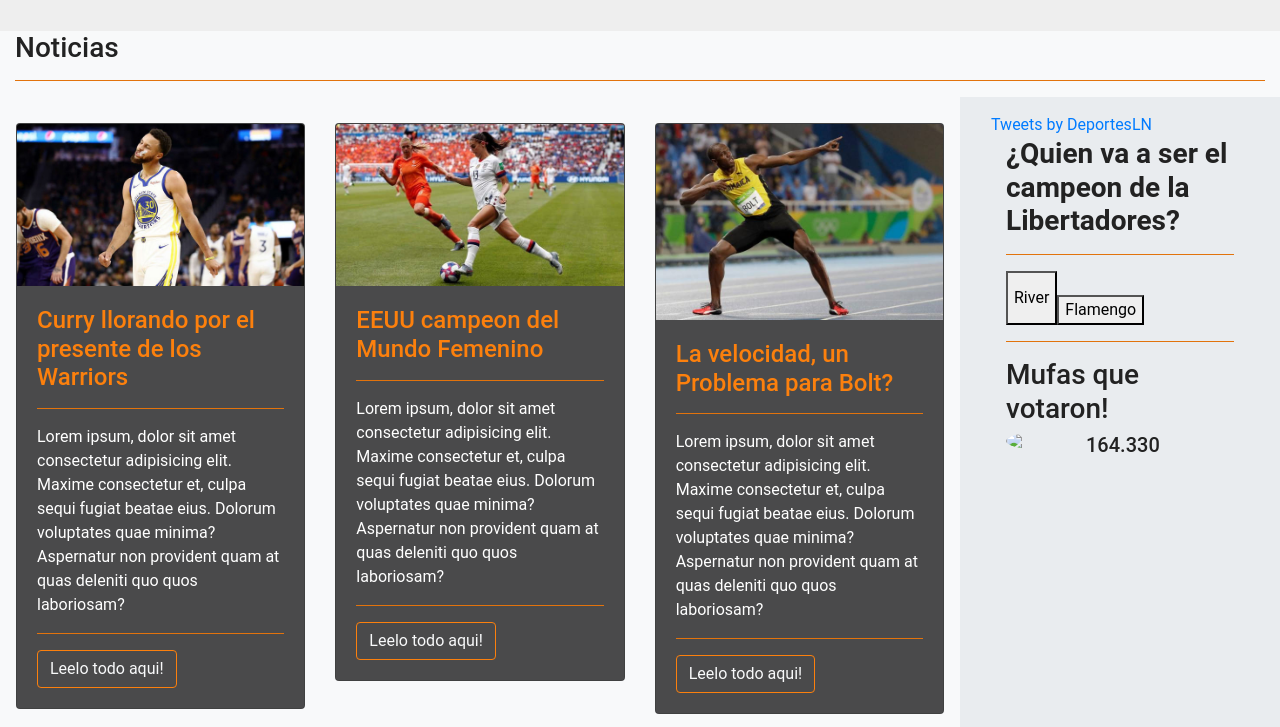
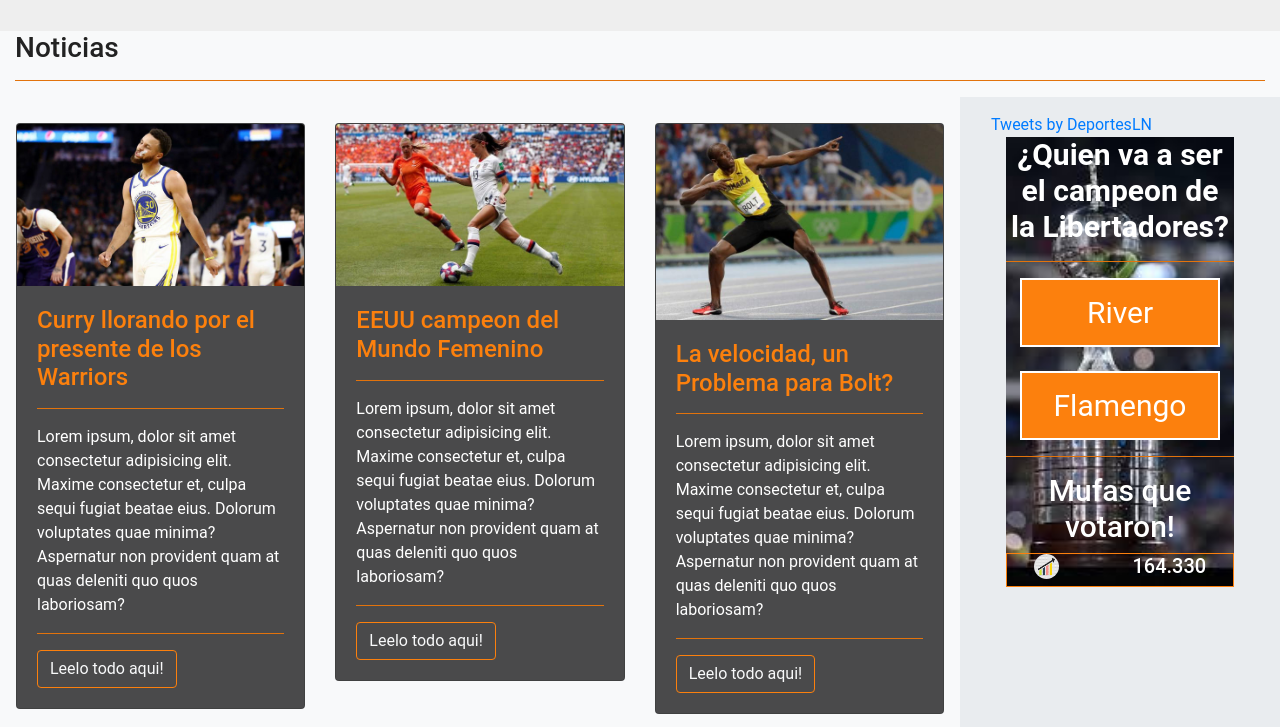
Before and after one commit to pasterislucas/mufa, a plain HTML site: page index.html in a window 1280 px wide. Shown: the part 1000-1727 px from the top of the page. Drawn offline with nearby package versions, Linux system fonts and the light colour scheme.

Commit message:
encuesta ok

```diff
--- a/css/style.css
+++ b/css/style.css
@@ -773,3 +773,82 @@ transition: 0.25s;
     color: #999;
   }
   /* fin del css del chat */
+
+  .encuesta{
+
+    display: flex;
+    justify-content: space-between;
+    flex-wrap: wrap;
+    align-content: center;
+
+  }
+
+
+
+  .tituloencuesta {
+    font-family: 'Roboto';
+    background: url(../img/encuesta.jpg);
+    color: white;
+    text-align: center;
+    font-size: 30px;
+    height: 450px;
+    width: 400px;
+    background-repeat: no-repeat;
+    background-size: cover;
+    background-position: center
+
+  }
+
+  .tituloencuesta h3{
+    font-size: 30px ;
+  }
+
+  .btn-group{
+    display: flex;
+    flex-wrap: wrap;
+    justify-content: center;
+    align-items:center ;
+    align-content: space-between;
+
+
+  }
+
+
+
+  .btn-group button {
+    background-color: rgb(252, 128, 13); /* orange background */
+    border: 2px solid white; /* Green border */
+    color: white; /* White text */
+    padding: 10px 24px; /* Some padding */
+    cursor: pointer; /* Pointer/hand icon */
+
+    display: block; /* Make the buttons appear below each other */
+    width: 200px;
+
+  }
+
+
+
+  /* Add a background color on hover */
+  .btn-group button:hover {
+    background-color: black;
+  }
+
+
+
+  .cantidadvoto{
+    display: flex;
+    justify-content: space-around;
+    align-items: flex-start;
+    border: 1px solid  rgb(252, 128, 13);
+
+  }
+
+  .cantidadvoto img{
+    height: 25px;
+    width: 25px;
+  }
+  .votacion h3{
+   font-size: 30px;
+
+  }
```
Also changed, not shown: img/encuesta.jpg (added), img/votacion.png (added).
